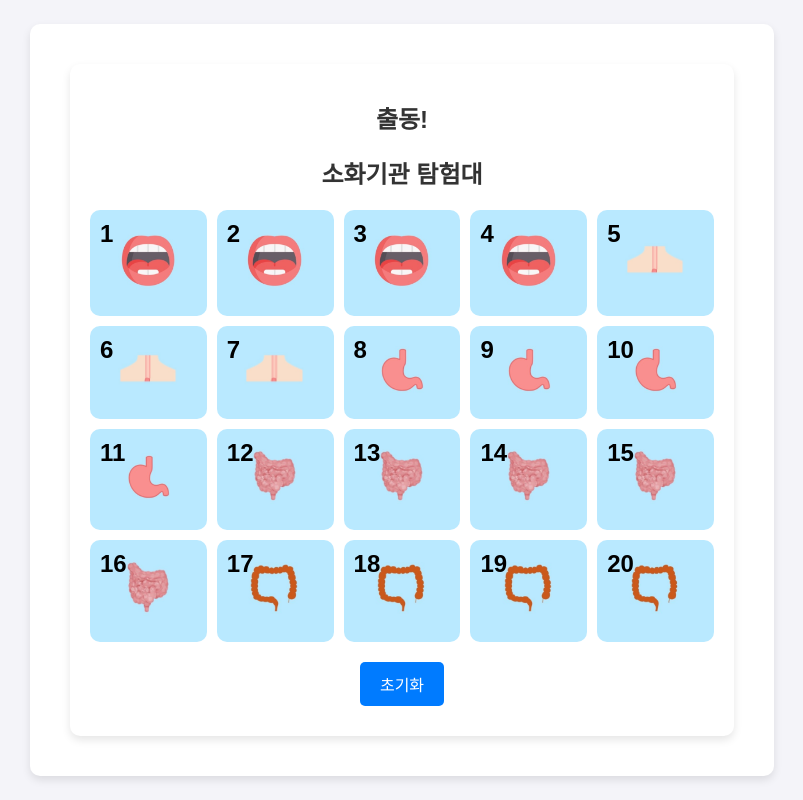
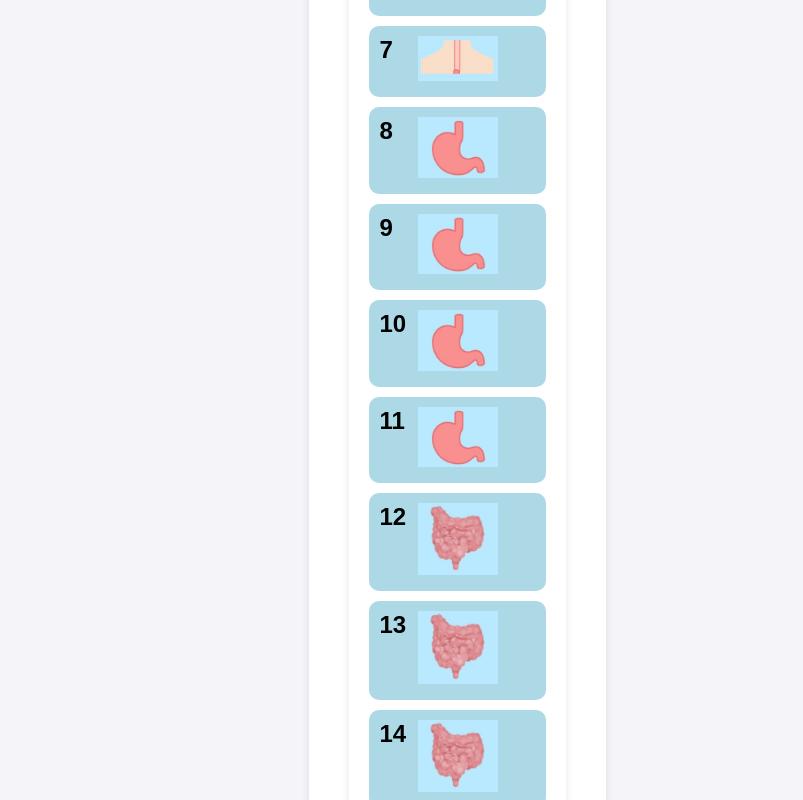
Before and after one commit to bluecode674/kid_edu_ver2, a React (Create React App) app: page / in a window 1280 px wide. Shown: the top 800 px of the page, without its empty margins (190-993 px from the left). Built offline with nearby package versions, Linux system fonts and the light colour scheme.

Commit message:
핸드폰 화면

```diff
--- a/src/components/ButtonList.css
+++ b/src/components/ButtonList.css
@@ -16,14 +16,14 @@
 
 .grid-container {
   display: grid;
-  grid-template-columns: repeat(5, 1fr);
+  grid-template-columns: repeat(auto-fill, minmax(100px, 1fr));
   gap: 10px;
 }
 
 .grid-item {
-  background-color: #B9E9FF;
+  background-color: #add8e6;
   border-radius: 10px;
-  padding: 20px;
+  padding: 10px;
   display: flex;
   justify-content: center;
   align-items: center;
@@ -35,8 +35,11 @@
 }
 
 .grid-item img {
-  width: 80%;
+  width: 100%;
   height: auto;
+  max-width: 80px;
+  max-height: 80px;
+  object-fit: contain;
 }
 
 .grid-item span {
```
